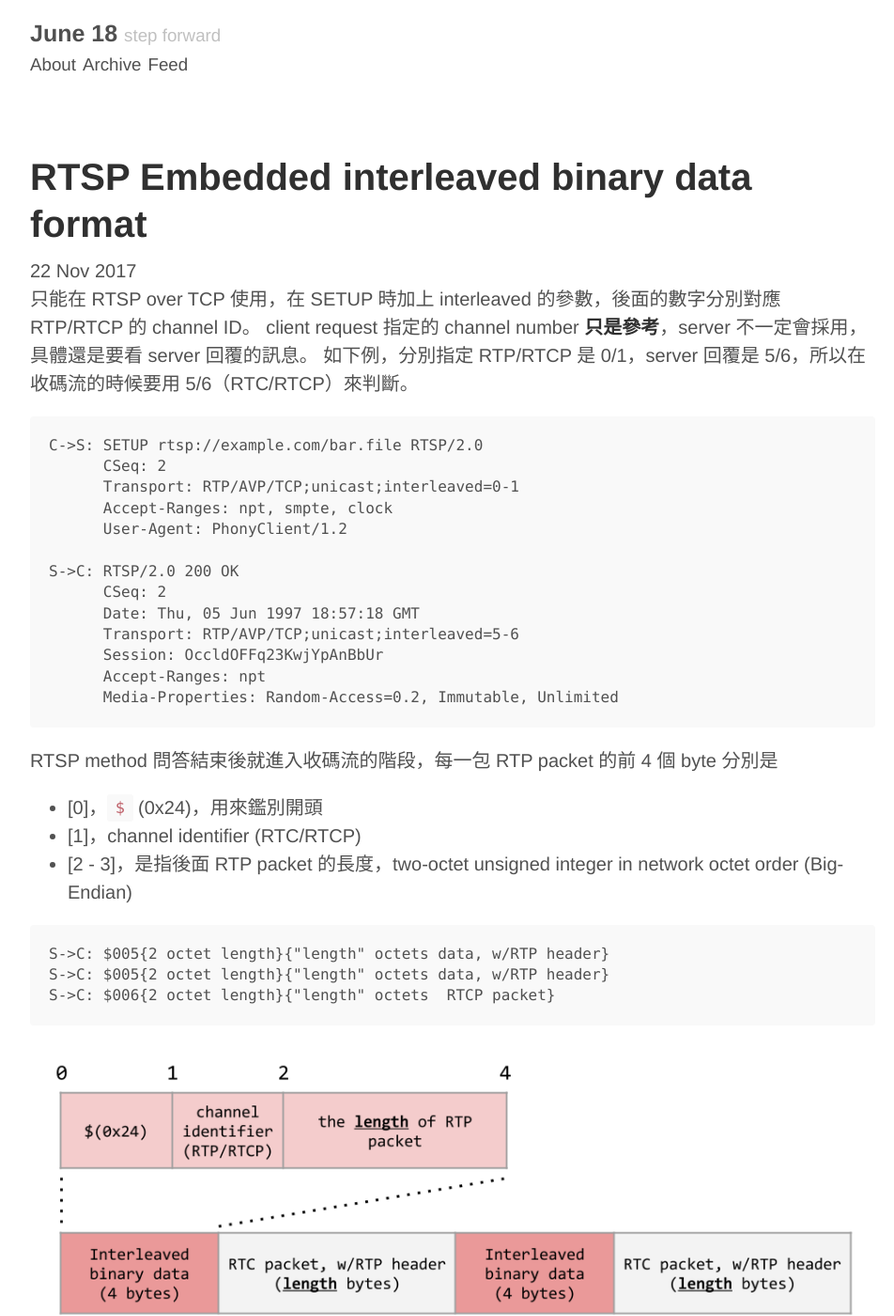
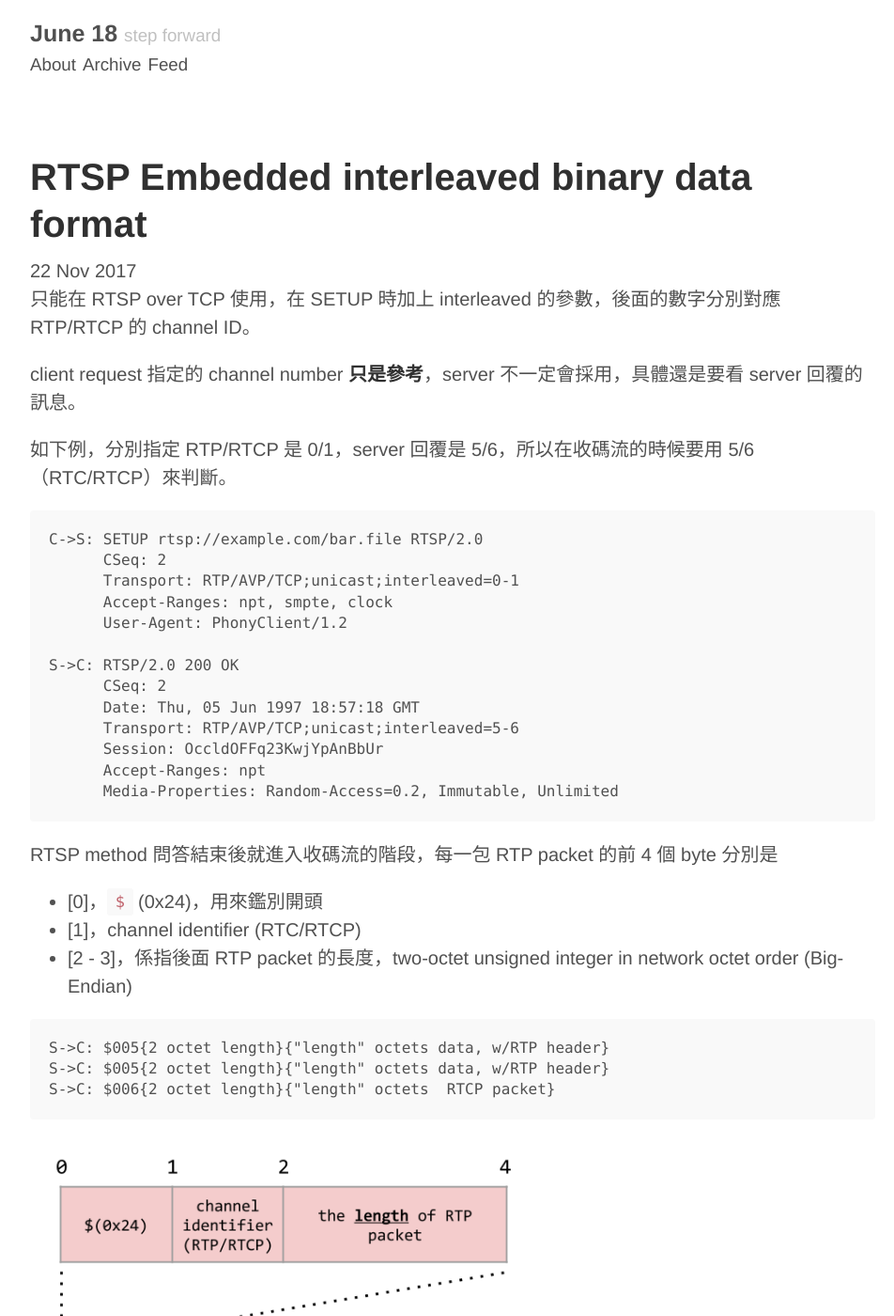
Before and after one commit to lightDer/lightder.github.io, a Jekyll site: the page built from _posts/2017-11-22-rtsp-embedded-interleaved-binary-data-format.md, in a window 1280 px wide and 1400 px high. Shown: the whole window at 94% size, without its empty margins (158-1110 px from the left). Built offline with Jekyll 4.4.1, drawn with Linux system fonts in a browser that asks for light colours; some of the changed lines change nothing that is shown; some of the changed text lies outside the part shown.

Commit message:
update post

````diff
--- a/_posts/2017-11-22-rtsp-embedded-interleaved-binary-data-format.md
+++ b/_posts/2017-11-22-rtsp-embedded-interleaved-binary-data-format.md
@@ -4,7 +4,9 @@
 ---
 
 只能在 RTSP over TCP 使用，在 SETUP 時加上 interleaved 的參數，後面的數字分別對應 RTP/RTCP 的 channel ID。
+
 client request 指定的 channel number **只是參考**，server 不一定會採用，具體還是要看 server 回覆的訊息。
+
 如下例，分別指定 RTP/RTCP 是 0/1，server 回覆是 5/6，所以在收碼流的時候要用 5/6（RTC/RTCP）來判斷。
 
 ```
@@ -27,7 +29,7 @@
 
 - [0]，`$` (0x24)，用來鑑別開頭
 - [1]，channel identifier (RTC/RTCP)
-- [2 - 3]，是指後面 RTP packet 的長度，two-octet unsigned integer in network octet order (Big-Endian)
+- [2 - 3]，係指後面 RTP packet 的長度，two-octet unsigned integer in network octet order (Big-Endian)
 
 ```
 S->C: $005{2 octet length}{"length" octets data, w/RTP header}
@@ -39,5 +41,5 @@
 
 ## reference
 
-- https://tools.ietf.org/html/rfc7826#page-101Embedded (Interleaved) Binary Data method
-- https://tools.ietf.org/html/rfc7826#section-18.54 Transport
+- [rfc7826#page-101Embedded](https://tools.ietf.org/html/rfc7826#page-101Embedded) (Interleaved) Binary Data method
+- [rfc7826#section-18.54](https://tools.ietf.org/html/rfc7826#section-18.54) Transport
````
